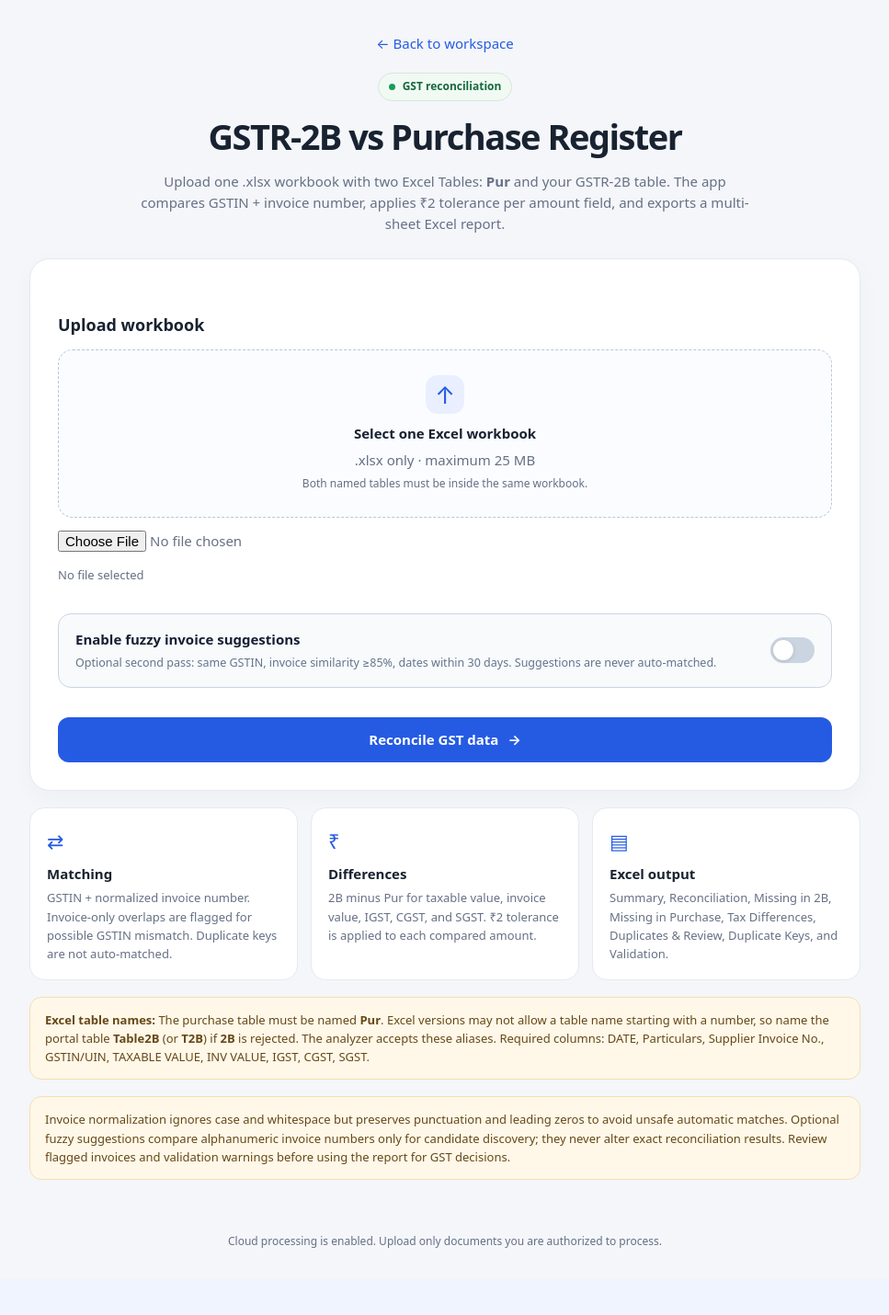
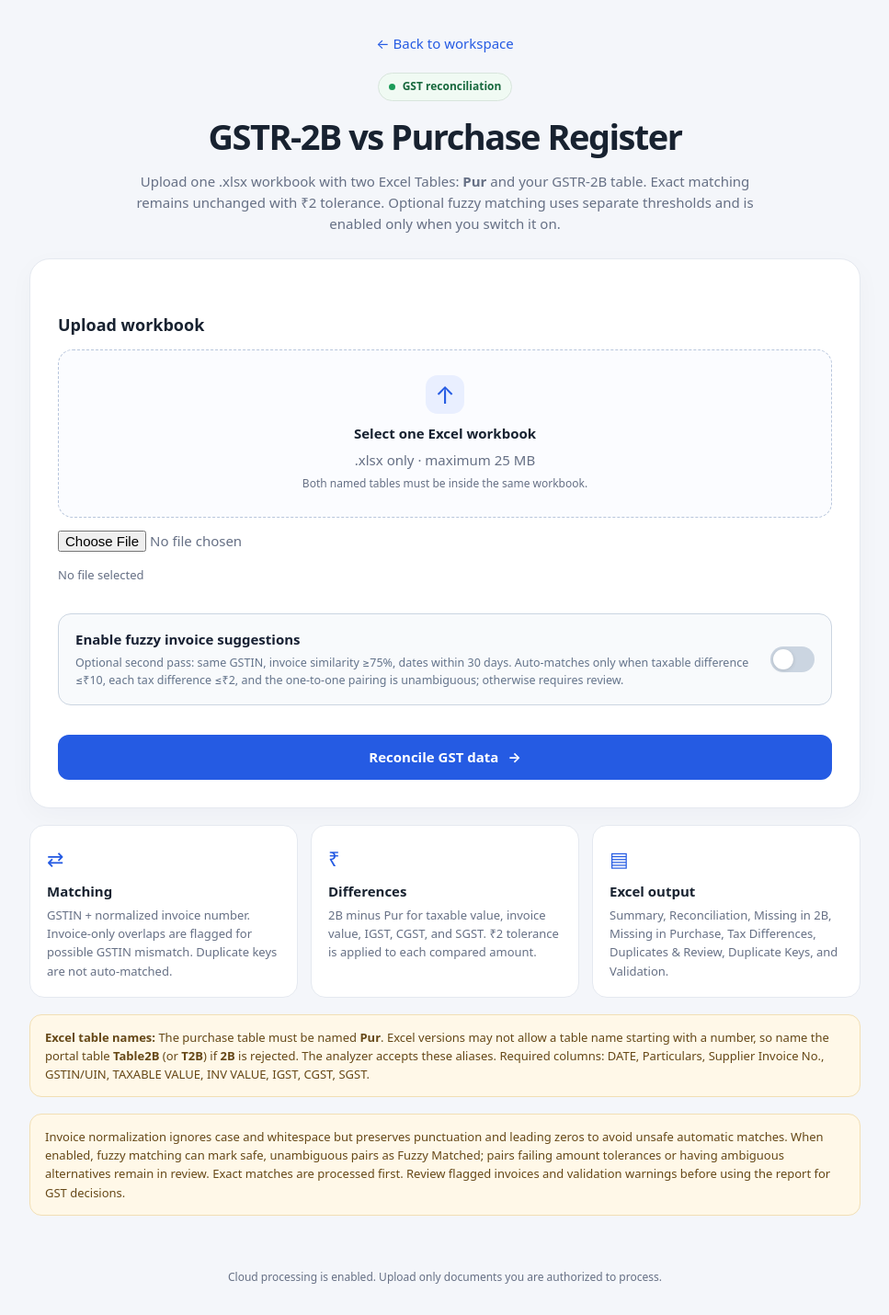
Before and after one commit to afteratim/fuzz_tsg, a Flask app: page /gst-reconcile in a window 1280 px wide. Shown: the part 72-1502 px from the top of the page at 92% size, without its empty margins (156-1123 px from the left). Before the commit the page ends 1429 px from the top, so only its background shows below. Run offline with Flask 3, Linux system fonts and the light colour scheme; the visitor is signed in with stand-in values (Sample User, id 1); some libraries are stand-ins or nearby versions.

Commit message:
Update gst_reconciliation.html

```diff
--- a/templates/gst_reconciliation.html
+++ b/templates/gst_reconciliation.html
@@ -5,7 +5,7 @@
   <a class="back-link" href="{{ url_for('index') }}">← Back to workspace</a>
   <div class="pill"><span class="dot"></span> GST reconciliation</div>
   <h1>GSTR-2B vs Purchase Register</h1>
-  <p class="muted">Upload one .xlsx workbook with two Excel Tables: <strong>Pur</strong> and your GSTR-2B table. The app compares GSTIN + invoice number, applies ₹2 tolerance per amount field, and exports a multi-sheet Excel report.</p>
+  <p class="muted">Upload one .xlsx workbook with two Excel Tables: <strong>Pur</strong> and your GSTR-2B table. Exact matching remains unchanged with ₹2 tolerance. Optional fuzzy matching uses separate thresholds and is enabled only when you switch it on.</p>
 </div>
 <section class="chat-card">
   <h2>Upload workbook</h2>
@@ -20,7 +20,7 @@
     <input id="workbook" name="workbook" type="file" required accept=".xlsx">
     <div id="selected-files" class="selected-files">No file selected</div>
     <label class="fuzzy-toggle" for="fuzzy_enabled">
-      <span class="fuzzy-toggle-copy"><strong>Enable fuzzy invoice suggestions</strong><small>Optional second pass: same GSTIN, invoice similarity ≥85%, dates within 30 days. Suggestions are never auto-matched.</small></span>
+      <span class="fuzzy-toggle-copy"><strong>Enable fuzzy invoice suggestions</strong><small>Optional second pass: same GSTIN, invoice similarity ≥75%, dates within 30 days. Auto-matches only when taxable difference ≤₹10, each tax difference ≤₹2, and the one-to-one pairing is unambiguous; otherwise requires review.</small></span>
       <input id="fuzzy_enabled" name="fuzzy_enabled" type="checkbox" value="on">
       <span class="fuzzy-switch" aria-hidden="true"></span>
     </label>
@@ -33,7 +33,7 @@
   <article class="info-card"><span class="card-icon">▤</span><h3>Excel output</h3><p>Summary, Reconciliation, Missing in 2B, Missing in Purchase, Tax Differences, Duplicates & Review, Duplicate Keys, and Validation.</p></article>
 </section>
 <p class="notice"><strong>Excel table names:</strong> The purchase table must be named <strong>Pur</strong>. Excel versions may not allow a table name starting with a number, so name the portal table <strong>Table2B</strong> (or <strong>T2B</strong>) if <strong>2B</strong> is rejected. The analyzer accepts these aliases. Required columns: DATE, Particulars, Supplier Invoice No., GSTIN/UIN, TAXABLE VALUE, INV VALUE, IGST, CGST, SGST.</p>
-<p class="notice">Invoice normalization ignores case and whitespace but preserves punctuation and leading zeros to avoid unsafe automatic matches. Optional fuzzy suggestions compare alphanumeric invoice numbers only for candidate discovery; they never alter exact reconciliation results. Review flagged invoices and validation warnings before using the report for GST decisions.</p>
+<p class="notice">Invoice normalization ignores case and whitespace but preserves punctuation and leading zeros to avoid unsafe automatic matches. When enabled, fuzzy matching can mark safe, unambiguous pairs as Fuzzy Matched; pairs failing amount tolerances or having ambiguous alternatives remain in review. Exact matches are processed first. Review flagged invoices and validation warnings before using the report for GST decisions.</p>
 <link rel="stylesheet" href="{{ url_for('static', filename='gst_results.css') }}">
 <script src="{{ url_for('static', filename='app.js') }}" defer></script>
 {% endblock %}
```
